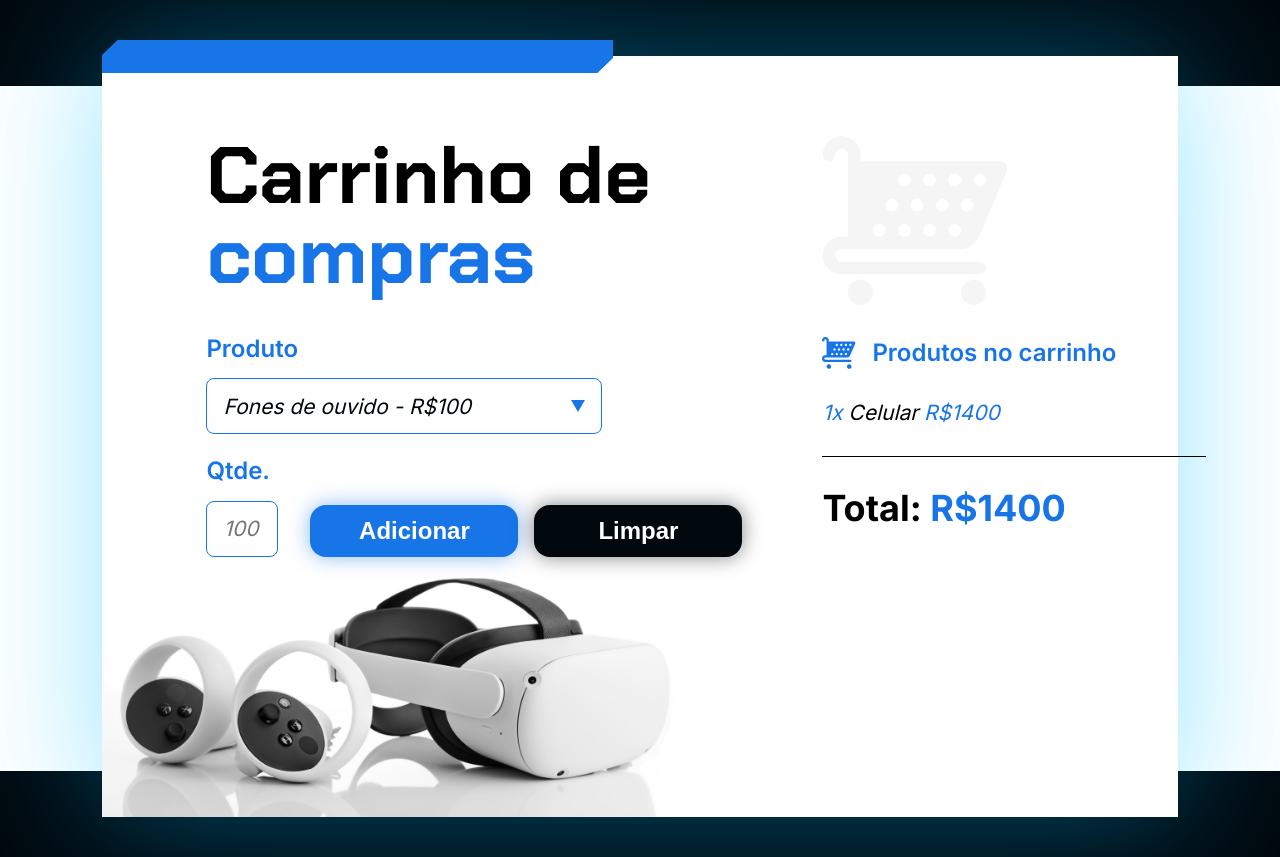
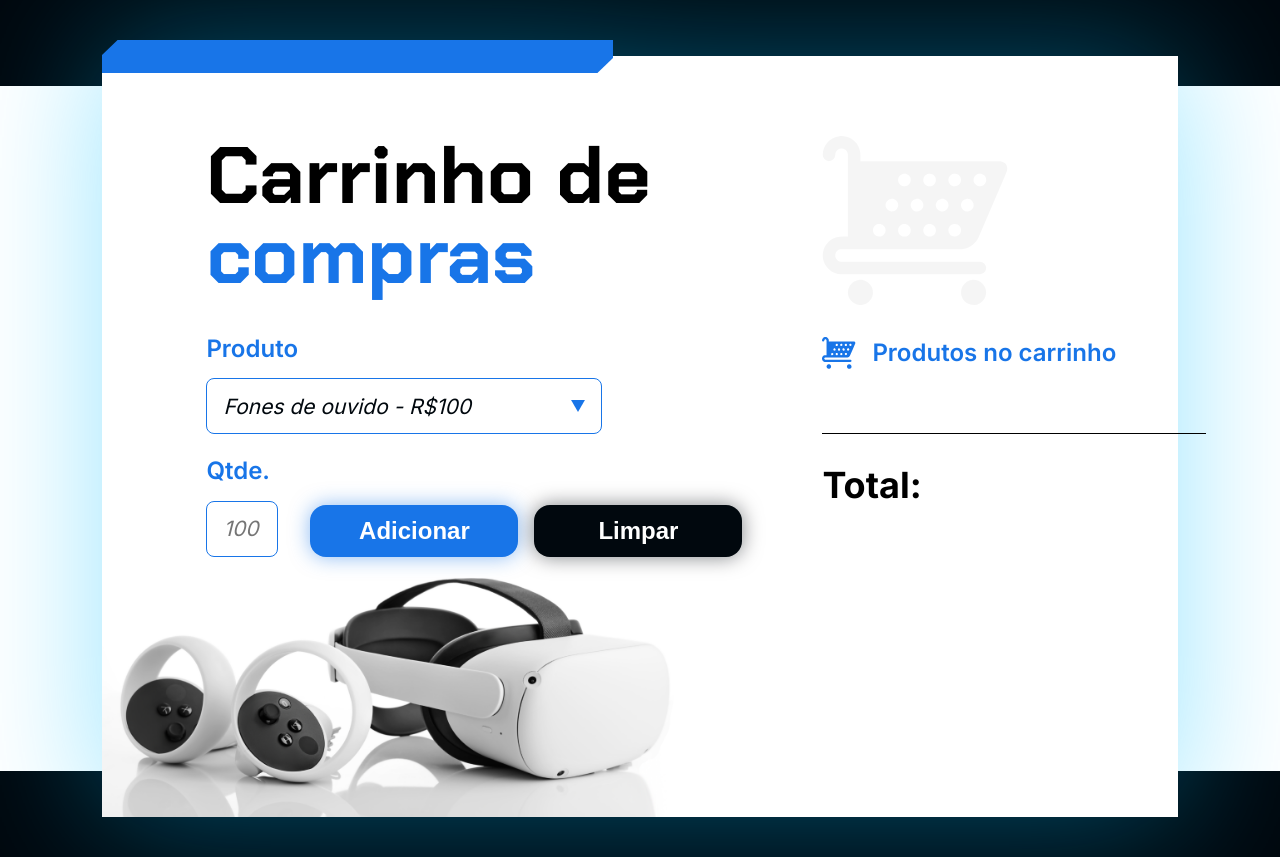
Before and after one commit to Andrey-Gabriel-Ben/Carrinho-de-compras, a plain HTML site: page index.html in a window 1280 px wide. Drawn offline with Linux system fonts and the light colour scheme.

Commit message:
Limpar o valor preexistente no carrinho.

```diff
--- a/index.html
+++ b/index.html
@@ -57,14 +57,14 @@
 
       <section class="carrinho__produtos" id="lista-produtos">
         <section class="carrinho__produtos__produto">
-          <span class="texto-azul">1x</span> Celular <span class="texto-azul">R$1400</span>
+          <span class="texto-azul"></span><span class="texto-azul"></span>
         </section>
       </section>
 
       <div class="divisoria"></div>
 
       <p class="carrinho__total">
-        Total: <span class="texto-azul" id="valor-total">R$1400</span>
+        Total: <span class="texto-azul" id="valor-total"></span>
       </p>
     </section>
   </main>
```
